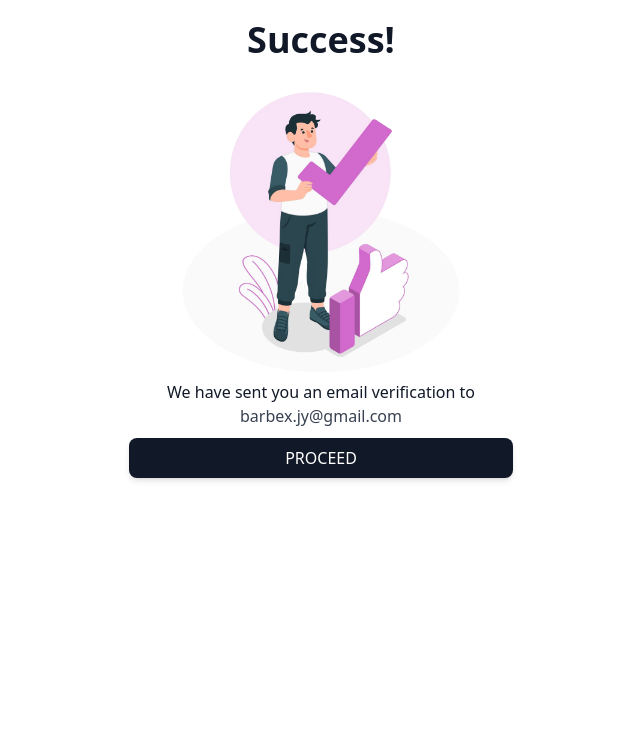
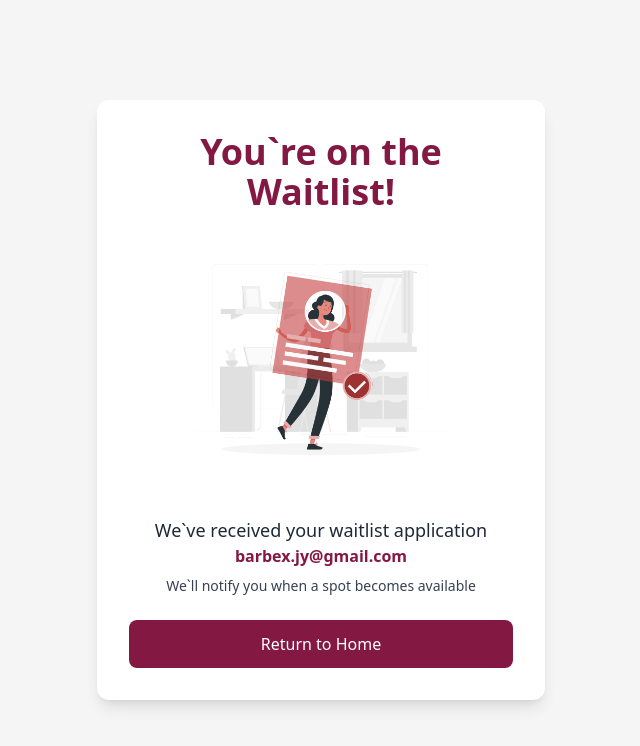
Before and after one commit to Anonymous-nerds/spiralevent-frontend, a React (Vite) app: page /success in a window 1280 px wide. Shown: the top 746 px of the page, without its empty margins (319-959 px from the left). Built offline with nearby package versions, Linux system fonts and the light colour scheme.

Commit message:
fixed successa and all pages

```diff
--- a/src/App.jsx
+++ b/src/App.jsx
@@ -15,7 +15,7 @@ function App() {
             <Routes>
               <Route path="/" element={<Waitlist />} />
               {/* <Route path="/" element={<Hero />} /> */}
-              <Route path="/waitlist/ref/:code" element={<WaitlistRef />} />
+              <Route path="/waitlist/ref/:refID" element={<WaitlistRef />} />
               <Route path="/success" element={<Success />} />
             </Routes>
           </BrowserRouter>
--- a/src/components/WaitlistPage.jsx
+++ b/src/components/WaitlistPage.jsx
@@ -2,8 +2,10 @@ import React, { useState } from "react";
 import heroimg from "../assets/heroI.svg";
 import axios from "axios";
 import { toast } from "react-hot-toast";
+import { useNavigate } from "react-router-dom";
 
 const WaitlistPage = () => {
+  const negivate = useNavigate();
   const [formData, setFormData] = useState({
     firstName: "",
     lastName: "",
@@ -47,8 +49,7 @@ const WaitlistPage = () => {
       } else {
         toast.success("Waitlisted successfully"); // Show success message
         setFormData({ firstName: "", lastName: "", email: "" }); // Reset form fields
-        // Uncomment the next line to navigate to another page if necessary
-        // navigate("/");
+        negivate("/success");
       }
     } catch (error) {
       // Handle errors appropriately
--- a/src/components/WaitlistPageRef.jsx
+++ b/src/components/WaitlistPageRef.jsx
@@ -5,6 +5,7 @@ import axios from "axios";
 import { toast } from "react-hot-toast";
 
 const WaitlistPageRef = () => {
+  const negivate = useNavigate();
   const { refID } = useParams();
   const [formData, setFormData] = useState({
     firstName: "",
@@ -49,8 +50,7 @@ const WaitlistPageRef = () => {
       } else {
         toast.success("Waitlisted successfully"); // Show success message
         setFormData({ firstName: "", lastName: "", email: "" }); // Reset form fields
-        // Uncomment the next line to navigate to another page if necessary
-        // navigate("/");
+        negivate("/success");
       }
     } catch (error) {
       // Handle errors appropriately
@@ -159,14 +159,18 @@ const WaitlistPageRef = () => {
               >
                 Ref code
               </label>
+              {/* <p className="w-full px-4 py-2 border border-gray-300 rounded-md focus:outline-none focus:ring-2 focus:ring-pink-900">
+                {refID}
+              </p> */}
               <input
                 type="text"
                 id="refID"
                 name="refID"
-                // value={code}
-                // onChange={handleChange}
-                placeholder="Enter your email"
+                value={refID}
+                // onChange={refID}
+                // placeholder="Enter your email"
                 className="w-full px-4 py-2 border border-gray-300 rounded-md focus:outline-none focus:ring-2 focus:ring-pink-900"
+                readOnly
                 required
               />
             </div>
--- a/src/pages/Success/success.jsx
+++ b/src/pages/Success/success.jsx
@@ -1,29 +1,43 @@
 import React from "react";
+import image from "../../assets/Resume-rafiki.png";
 
 const Success = () => {
   return (
-    <div className="w-full h-full p-0">
-      <div className="flex justify-center items-center text-center">
-        <h2 className="p-5 text-4xl font-semibold text-gray-900">Success!</h2>
+    <div className="w-full min-h-screen bg-neutral-100 flex flex-col justify-center items-center p-6">
+      <div className="bg-white shadow-lg rounded-xl p-8 max-w-md w-full text-center">
+        <div className="mb-6">
+          <h2 className="text-4xl font-bold text-pink-900">
+            You`re on the Waitlist!
+          </h2>
         </div>
-      <div className="justify-center items-center flex pb-[-20px]">
+
+        <div className="flex justify-center mb-6">
           <img
-          src="./rb_26076.png"
-          alt=""
-          className="flex h-[300px] w-[20rem] object-contain justify-center items-center"
+            src={image}
+            alt="Waitlist Illustration"
+            className="h-64 w-64 object-contain"
           />
         </div>
-      <div className="flex justify-center items-center text-center">
-        <p className=" text-gray-900">
-          We have sent you an email verification to <br />
-          <span className="text-gray-700">barbex.jy@gmail.com</span>{" "}
+
+        <div className="mb-6">
+          <p className="text-gray-800 text-lg">
+            We`ve received your waitlist application
+          </p>
+          <p className="text-pink-900 font-semibold">barbex.jy@gmail.com</p>
+          <p className="text-gray-700 mt-2 text-sm">
+            We`ll notify you when a spot becomes available
           </p>
         </div>
 
-      <div className="pt-[10px] flex justify-center items-center">
-        <button className="w-[30%] h-[40px]  bg-gray-900 text-[#ffff] rounded-[8px] shadow-md hover:bg-gray-600 ">
-          PROCEED
+        <div>
+          <button
+            className="w-full py-3 bg-pink-900 text-white rounded-lg
+            hover:bg-pink-700 transition-colors duration-300
+            focus:outline-none focus:ring-2 focus:ring-pink-500 focus:ring-opacity-50"
+          >
+            <a href="/"> Return to Home</a>
           </button>
+        </div>
       </div>
     </div>
   );
```
Lines whose indentation alone changed are shown as unchanged.
